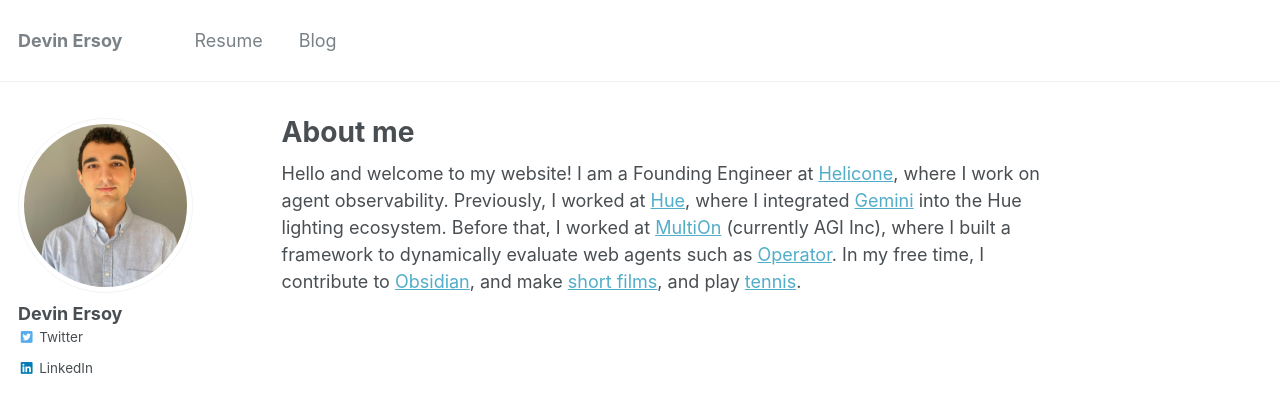
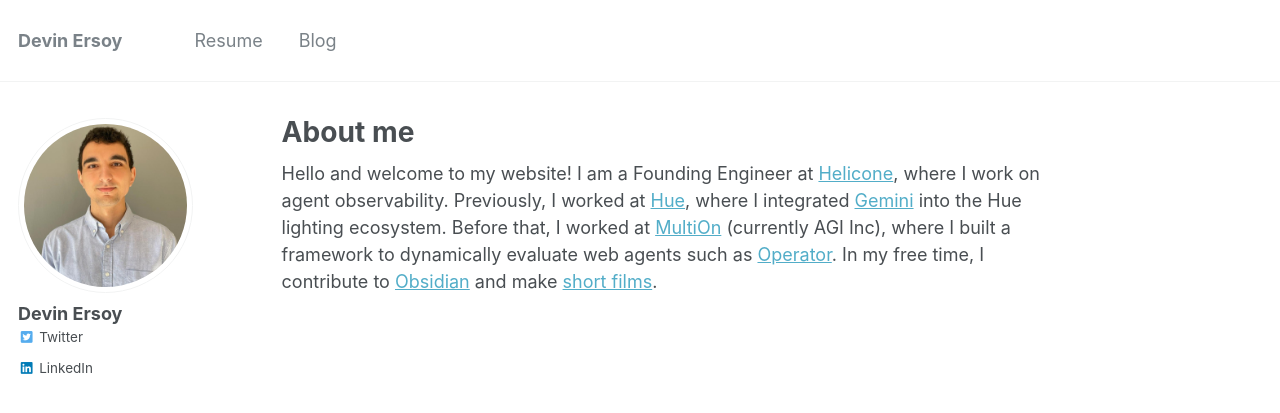
Before and after one commit to devinat1/devinat1.github.io, a Jekyll site: the page built from _pages/about.md, in a window 1280 px wide. Shown: the top 413 px of the page. Built offline with Jekyll 4.4.1, drawn with Linux system fonts in a browser that asks for light colours.

Commit message:
misc: Updated about page

```diff
--- a/_pages/about.md
+++ b/_pages/about.md
@@ -18,7 +18,7 @@
 </script>
 
 
-Hello and welcome to my website! I am a Founding Engineer at [Helicone](https://www.helicone.ai/), where I work on agent observability. Previously, I worked at [Hue](https://www.philips-hue.com/en-us), where I integrated [Gemini](https://gemini.google.com/) into the Hue lighting ecosystem. Before that, I worked at [MultiOn](https://www.theagi.company/) (currently AGI Inc), where I built a framework to dynamically evaluate web agents such as [Operator](https://openai.com/index/introducing-operator/). In my free time, I contribute to [Obsidian](https://obsidian.md/), and make [short films](https://www.youtube.com/watch?v=Wpo-X9__0ic&list=PLqCNIxjOjyAzME1Eg9g0secuALymjCcor&index=10), and play [tennis](https://www.youtube.com/watch?v=b116p-JLRgY).
+Hello and welcome to my website! I am a Founding Engineer at [Helicone](https://www.helicone.ai/), where I work on agent observability. Previously, I worked at [Hue](https://www.philips-hue.com/en-us), where I integrated [Gemini](https://gemini.google.com/) into the Hue lighting ecosystem. Before that, I worked at [MultiOn](https://www.theagi.company/) (currently AGI Inc), where I built a framework to dynamically evaluate web agents such as [Operator](https://openai.com/index/introducing-operator/). In my free time, I contribute to [Obsidian](https://obsidian.md/) and make [short films](https://www.youtube.com/watch?v=Wpo-X9__0ic&list=PLqCNIxjOjyAzME1Eg9g0secuALymjCcor&index=10).
 
 <!-- News
 ----- -->
```
